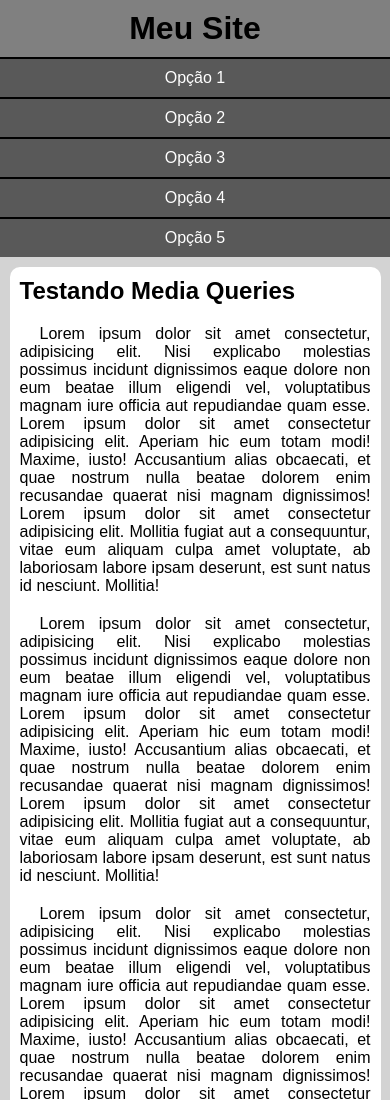
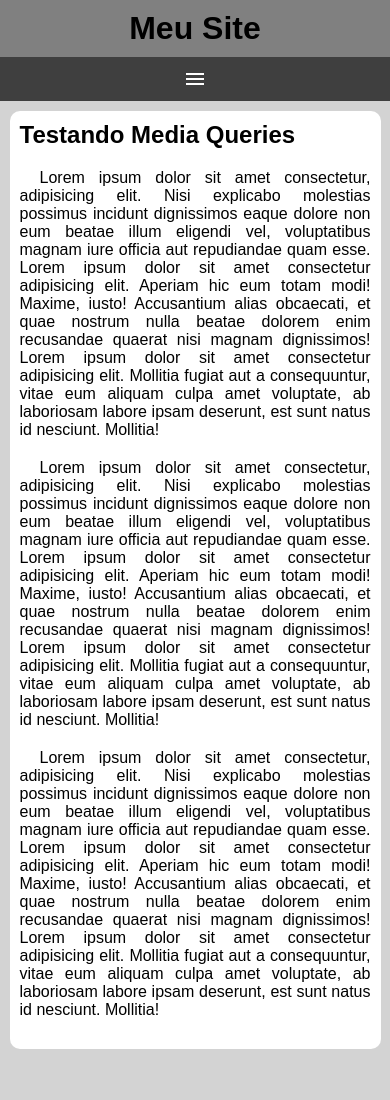
Before and after one commit to MarcosVogado/html-css, a plain HTML site: page modulo4-exercicios/exercicio027/mq005/index.html in a window 390 px wide. Shown: the top 1100 px of the page. After the commit the page ends 1049 px from the top, so only its background shows below. Drawn offline with nearby package versions, Linux system fonts and the light colour scheme.

Commit message:
Add responsive burger menu for mobile navigation
Introduced a burger menu icon that toggles the visibility of the navigation menu on smaller screens. Updated CSS to style the burger icon and hide the menu by default, and added JavaScript to handle menu toggling.

```diff
--- a/modulo4-exercicios/exercicio027/mq005/estilos/style.css
+++ b/modulo4-exercicios/exercicio027/mq005/estilos/style.css
@@ -14,13 +14,27 @@ header {
     background-color: grey;
 }
 
+span#burguer {
+    display: block;
+    text-align: center;
+    padding: 10px;
+    color: white;
+    background-color: rgb(63, 63, 63);
+    cursor: pointer;
+}
+
+span#burguer:hover {
+    color: rgb(0, 0, 0);
+    background-color: rgb(255, 255, 255);
+}
+
 header > h1 {
     padding: 10px;
     text-align: center;
 }
 
 menu {
-    display: block;
+    display: none;
 }
 
 menu > ul {
--- a/modulo4-exercicios/exercicio027/mq005/index.html
+++ b/modulo4-exercicios/exercicio027/mq005/index.html
@@ -5,10 +5,13 @@
     <meta name="viewport" content="width=device-width, initial-scale=1.0">
     <title>Media Query</title>
     <link rel="stylesheet" href="estilos/style.css">
+    <link href="https://fonts.googleapis.com/css2?family=Material+Symbols+Outlined" rel="stylesheet" />
+
 <body>
     <header>
         <h1>Meu Site</h1>
-        <menu>
+        <span  id="burguer" class="material-symbols-outlined" onclick="clickMenu()" >menu</span>
+        <menu id="itens">
             <ul>
                 <li><a href="#">Opção 1</a></li>
                 <li><a href="#">Opção 2</a></li>
@@ -26,8 +29,14 @@
             <p>Lorem ipsum dolor sit amet consectetur, adipisicing elit. Nisi explicabo molestias possimus incidunt dignissimos eaque dolore non eum beatae illum eligendi vel, voluptatibus magnam iure officia aut repudiandae quam esse. Lorem ipsum dolor sit amet consectetur adipisicing elit. Aperiam hic eum totam modi! Maxime, iusto! Accusantium alias obcaecati, et quae nostrum nulla beatae dolorem enim recusandae quaerat nisi magnam dignissimos! Lorem ipsum dolor sit amet consectetur adipisicing elit. Mollitia fugiat aut a consequuntur, vitae eum aliquam culpa amet voluptate, ab laboriosam labore ipsam deserunt, est sunt natus id nesciunt. Mollitia!</p>
         </article>
     </main>
-    <article>
-
-    </article>
+    <script>
+        function clickMenu(){
+            if (itens.style.display == 'block') {
+                itens.style.display = 'none'
+            } else {
+                itens.style.display = 'block'
+            }
+        }
+    </script>
 </body>
 </html>
```
